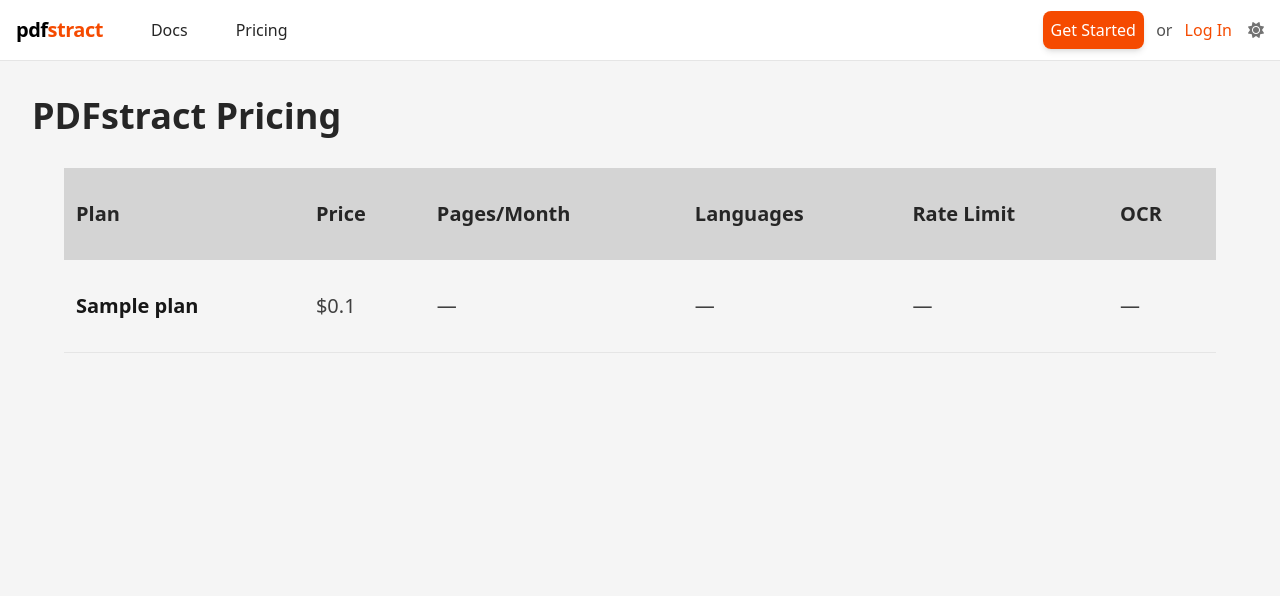
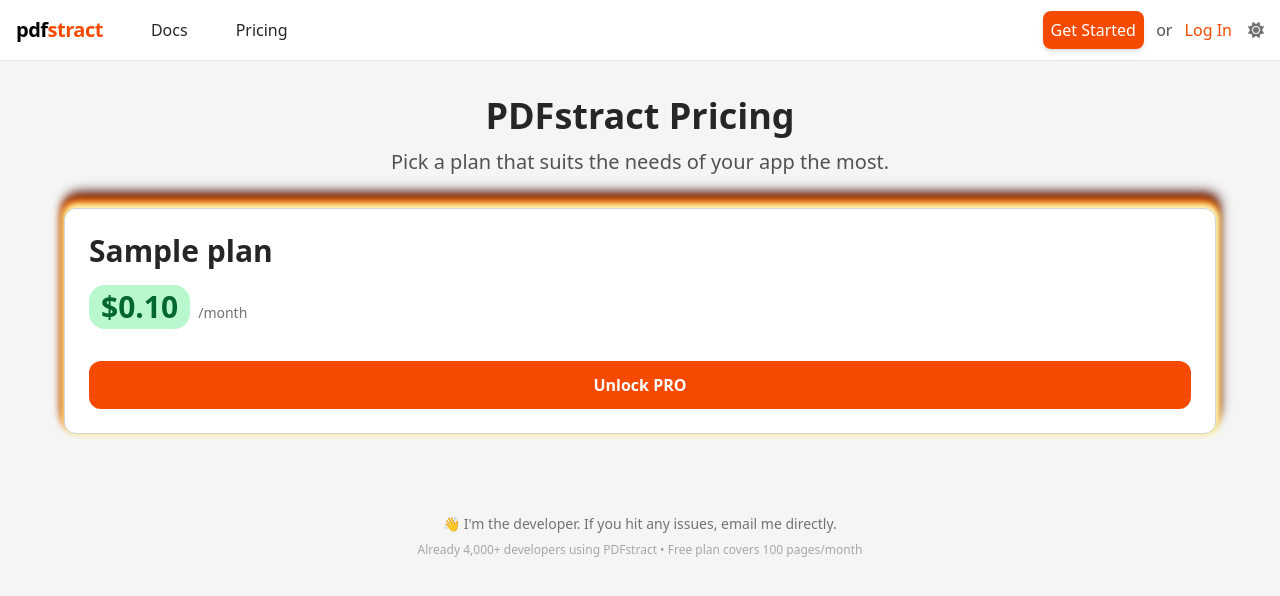
Before and after one commit to fareskebeh/pdfstract, a Flask app: page /pricing in a window 1280 px wide. Shown: the top 596 px of the page. Run offline with Flask 3, Linux system fonts and the light colour scheme; tables that the repository leaves empty hold one stand-in row (values such as "Sample post").

Commit message:
Styled Pricing Page

```diff
--- a/auth/templates/pricing.jinja
+++ b/auth/templates/pricing.jinja
@@ -1,53 +1,135 @@
 {% extends "base.jinja" %}
 
 {% block content %}
-<div class="pt-24 p-8">
-    <p class="text-4xl font-black transition-colors duration-150"
-       :class="isDark ? 'text-white' : 'text-neutral-800'">PDFstract Pricing</p>
 
-    <div class="w-full p-8 *:text-xl overflow-x-auto">
-        <table class="w-full border-collapse">
-            <thead>
-                <tr class="transition-colors duration-150"
-                    :class="isDark ? 'bg-neutral-800 text-white' : 'bg-neutral-300 text-neutral-800'">
-                    <th class="p-3 py-8 text-left">Plan</th>
-                    <th class="p-3 py-8 text-left">Price</th>
-                    <th class="p-3 py-8 text-left">Pages/Month</th>
-                    <th class="p-3 py-8 text-left">Languages</th>
-                    <th class="p-3 py-8 text-left">Rate Limit</th>
-                    <th class="p-3 py-8 text-left">OCR</th>
-                </tr>
-            </thead>
-            <tbody>
-                {% for plan in plans %}
-                <tr class="border-b transition-colors duration-150 hover:bg-neutral-50"
-                    :class="isDark ? 'border-neutral-700 hover:bg-neutral-800/50' : 'border-neutral-200 hover:bg-neutral-50'">
-                    <td class="p-3 py-8 font-semibold transition-colors duration-150"
-                        :class="isDark ? 'text-white' : 'text-neutral-900'">{{ plan.name }}</td>
-                    <td class="p-3 py-8 transition-colors duration-150"
-                        :class="isDark ? 'text-gray-300' : 'text-neutral-700'">
-                        ${{ (plan.price_cents / 100)|round(2) if plan.price_cents > 0 else 0 }}
-                    </td>
-                    <td class="p-3 py-8 transition-colors duration-150"
-                        :class="isDark ? 'text-gray-300' : 'text-neutral-700'">
-                        {{ plan.features[0] if plan.features else '—' }}
-                    </td>
-                    <td class="p-3 py-8 transition-colors duration-150"
-                        :class="isDark ? 'text-gray-300' : 'text-neutral-700'">
-                        {{ plan.features[1] if plan.features else '—' }}
-                    </td>
-                    <td class="p-3 py-8 transition-colors duration-150"
-                        :class="isDark ? 'text-gray-300' : 'text-neutral-700'">
-                        {{ plan.features[2] if plan.features else '—' }}
-                    </td>
-                    <td class="p-3 py-8 transition-colors duration-150"
-                        :class="isDark ? 'text-gray-300' : 'text-neutral-700'">
-                        {{ plan.features[3] if plan.features else '—' }}
-                    </td>
-                </tr>
+<style>
+    /*
+Source - https://stackoverflow.com/a/26148146
+Posted by PRB, modified by community. See post 'Timeline' for change history
+Retrieved 2026-07-06, License - CC BY-SA 4.0
+*/
+
+    .fire {
+        animation: burn 1.5s linear infinite alternate;
+    }
+
+    @keyframes burn {
+        from {
+            box-shadow: -.1em 0 .3em #fefcc9, .1em -.1em .3em #feec85, -.2em -.2em .4em #ffae34, .2em -.3em .3em #ec760c, -.2em -.4em .4em #cd4606, .1em -.5em .7em #973716, .1em -.7em .7em #451b0e;
+        }
+
+        45% {
+            box-shadow: .1em -.2em .5em #fefcc9, .15em 0 .4em #feec85, -.1em -.25em .5em #ffae34, .15em -.45em .5em #ec760c, -.1em -.5em .6em #cd4606, 0 -.8em .6em #973716, .2em -1em .8em #451b0e;
+        }
+
+        70% {
+            box-shadow: -.1em 0 .3em #fefcc9, .1em -.1em .3em #feec85, -.2em -.2em .6em #ffae34, .2em -.3em .4em #ec760c, -.2em -.4em .7em #cd4606, .1em -.5em .7em #973716, .1em -.7em .9em #451b0e;
+        }
+
+        to {
+            box-shadow: -.1em -.2em .6em #fefcc9, -.15em 0 .6em #feec85, .1em -.25em .6em #ffae34, -.15em -.45em .5em #ec760c, .1em -.5em .6em #cd4606, 0 -.8em .6em #973716, -.2em -1em .8em #451b0e;
+        }
+    }
+</style>
+
+<div class="pt-24 p-8 max-w-7xl mx-auto">
+    <div class="text-center ">
+        <p class="text-4xl font-black transition-colors duration-150"
+            :class="isDark ? 'text-white' : 'text-neutral-800'">
+            PDFstract Pricing
+        </p>
+        <p class="mt-3 text-xl transition-colors duration-150"
+            :class="isDark ? 'text-neutral-300' : 'text-neutral-600'">
+            Pick a plan that suits the needs of your app the most.
+        </p>
+
+    </div>
+
+    <div class="w-full p-8 gap-8 flex flex-col md:flex-row">
+        {% for plan in plans %}
+        {% set is_free = plan.price_cents == 0 %}
+        {% set is_popular = loop.index == 2 %}
+        {% set is_enterprise = loop.last %}
+
+        <div class="relative flex-1 transition **:transition-colors **:duration-150 duration-150 shadow-lg border space-y-4 p-6 rounded-xl
+                        hover:shadow-2xl hover:-translate-y-1
+                        {% if is_free %}shadow-green-500/20 hover:shadow-green-500/30{% endif %}
+                        {% if is_enterprise %}fire{% endif %}
+                        {% if is_popular %}border-indigo-600{% endif %}"
+            :class="isDark ? 'border-neutral-700 bg-neutral-800' : 'border-neutral-300 bg-white'">
+
+            {% if is_popular %}
+            <div
+                class="absolute -top-3 right-5 text-xs font-bold uppercase tracking-widest px-4 py-1 rounded-full bg-indigo-500 text-white">
+                Popular choice
+            </div>
+            {% endif %}
+
+            <p :class="isDark ? 'text-neutral-200' : 'text-neutral-800'" class="text-3xl font-bold">
+                {{ plan.name }}
+            </p>
+
+            <div class="flex items-baseline gap-2">
+                <p :class="isDark ? 'bg-green-800/30 text-green-300' : 'bg-green-200 text-green-800'"
+                    class="text-3xl px-3 py-1 rounded-2xl inline-block font-bold">
+                    {% if is_free %}
+                    Free
+                    {% else %}
+                    ${{ "%.2f"|format(plan.price_cents/100) }}
+                    {% endif %}
+                </p>
+                {% if not is_free %}
+                <span :class="isDark ? 'text-neutral-400' : 'text-neutral-500'" class="text-sm">
+                    /month
+                </span>
+                {% endif %}
+            </div>
+
+            <div class="space-y-2">
+                {% for feat in plan.features %}
+                <p :class="isDark ? 'text-neutral-400' : 'text-neutral-700'" class="flex items-start gap-2">
+                    <span class="text-green-500 mt-1">✓</span>
+                    <span>{{ feat }}</span>
+                </p>
                 {% endfor %}
-            </tbody>
-        </table>
+            </div>
+
+            <div class="pt-4">
+                {% if is_free %}
+                <a href="/register"
+                    class="block w-full text-center font-bold px-6 py-3 rounded-xl transition-all duration-150 hover:-translate-y-0.5 bg-green-500 hover:bg-green-600 hover:shadow-lg hover:shadow-green-500/30 text-white">
+                    Experiment with the Free Tier
+                </a>
+                <p class="text-xs text-center mt-2 opacity-70"
+                    :class="isDark ? 'text-neutral-400' : 'text-neutral-500'">
+                    No credit card required.
+                </p>
+                {% elif is_enterprise %}
+                <a href="/register"
+                    class="block w-full text-center font-bold px-6 py-3 rounded-xl transition-all duration-150 hover:-translate-y-0.5 bg-orange-600 hover:bg-orange-700 hover:shadow-lg hover:shadow-orange-500/30 text-white">
+                    Unlock PRO
+                </a>
+                {% else %}
+                <a href="/register"
+                    class="block w-full text-center font-bold px-6 py-3 rounded-xl transition-all duration-150 hover:-translate-y-0.5 bg-indigo-500 hover:bg-indigo-600 hover:shadow-lg hover:shadow-indigo-600/30 text-white">
+                    Upgrade Now
+                </a>
+
+                {% endif %}
+            </div>
+        </div>
+        {% endfor %}
+    </div>
+
+    <!-- Personal Bottom Banner -->
+    <div class="mt-12 text-center transition-colors duration-150"
+        :class="isDark ? 'text-neutral-400' : 'text-neutral-500'">
+        <p class="text-sm space-y-2">
+            <span class="block">👋 I'm the developer. If you hit any issues, email me directly.</span>
+            <span class="block text-xs opacity-60">
+                Already 4,000+ developers using PDFstract • Free plan covers 100 pages/month
+            </span>
+        </p>
     </div>
 </div>
 {% endblock %}
```
